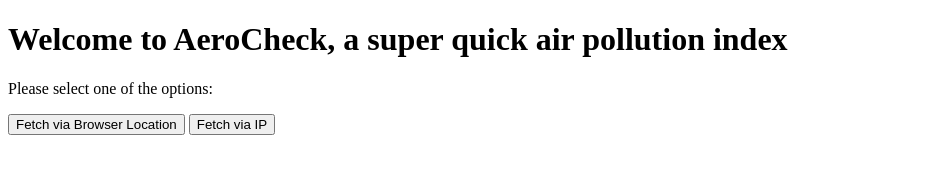
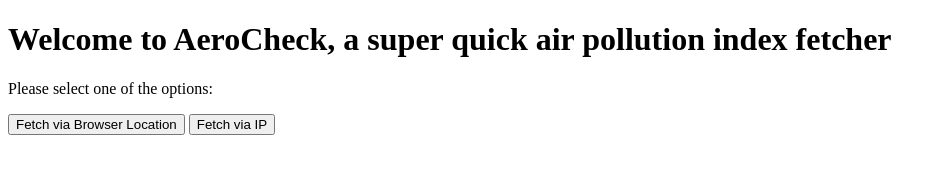
Before and after one commit to mooncos/js-aerocheck, a plain HTML site: page index.html in a window 1280 px wide. Shown: the whole page, without its empty margins (0-946 px from the left). Drawn offline with Linux system fonts and the light colour scheme.

Commit message:
change titling

```diff
--- a/index.html
+++ b/index.html
@@ -9,7 +9,7 @@
     </head>
     <body>
         <div id="welcome" class="">
-            <h1 class="welcome-title">Welcome to <span class="logo">AeroCheck</span>, a super quick air pollution index </h1>
+            <h1 class="welcome-title">Welcome to <span class="logo">AeroCheck</span>, a super quick air pollution index fetcher </h1>
             <p>Please select one of the options: </p><button onclick="obtenerLocalizacion()">Fetch via Browser Location</button>
             <button onclick="ipLocalizacion()">Fetch via IP</button>
         </div>
```
